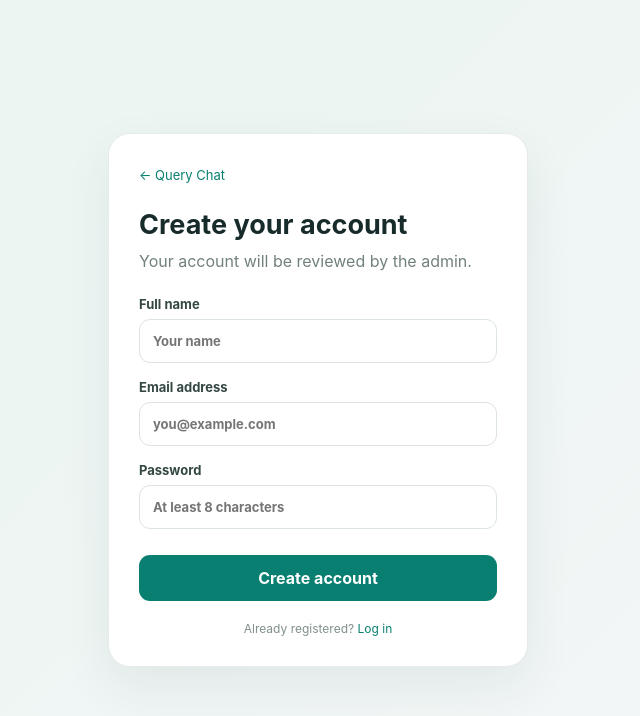
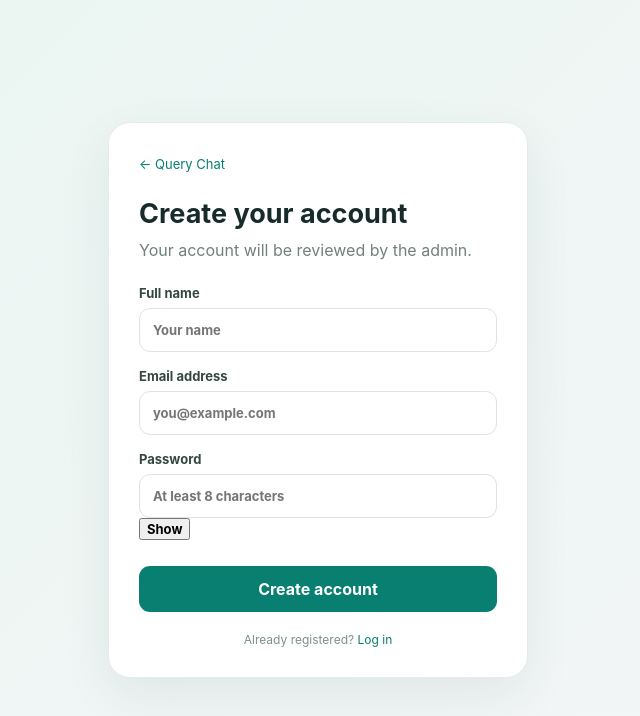
Before and after one commit to bhupendra272003/query-chat, a website: page public/register.html in a window 1280 px wide. Shown: the whole page, without its empty margins (322-962 px from the left). Drawn offline with Linux system fonts and the light colour scheme.

Commit message:
Add password visibility toggle and interactive UI polish

```diff
--- a/public/register.html
+++ b/public/register.html
@@ -1 +1 @@
-<!doctype html><html lang="en"><head><meta charset="utf-8"><meta name="viewport" content="width=device-width,initial-scale=1"><title>Create account · Query Chat</title><link rel="stylesheet" href="/style.css"></head><body class="auth-page"><main class="auth-card"><a class="back" href="/">← Query Chat</a><h1>Create your account</h1><p class="muted">Your account will be reviewed by the admin.</p><form id="register-form"><label>Full name<input name="name" required minlength="2" maxlength="80" placeholder="Your name"></label><label>Email address<input name="email" type="email" required placeholder="you@example.com"></label><label>Password<input name="password" type="password" required minlength="8" placeholder="At least 8 characters"></label><div id="error" class="alert" hidden></div><button class="btn primary full">Create account</button></form><p class="tiny">Already registered? <a href="/login">Log in</a></p></main><script src="/auth.js"></script></body></html>
+<!doctype html><html lang="en"><head><meta charset="utf-8"><meta name="viewport" content="width=device-width,initial-scale=1"><title>Create account · Query Chat</title><link rel="stylesheet" href="/style.css"></head><body class="auth-page"><main class="auth-card"><a class="back" href="/">← Query Chat</a><h1>Create your account</h1><p class="muted">Your account will be reviewed by the admin.</p><form id="register-form"><label>Full name<input name="name" required minlength="2" maxlength="80" placeholder="Your name"></label><label>Email address<input name="email" type="email" required placeholder="you@example.com"></label><label>Password<div class="password-wrap"><input id="register-password" name="password" type="password" required minlength="8" placeholder="At least 8 characters"><button class="password-toggle" type="button" data-password-toggle="register-password" aria-label="Show password" aria-pressed="false">Show</button></div></label><div id="error" class="alert" hidden></div><button class="btn primary full">Create account</button></form><p class="tiny">Already registered? <a href="/login">Log in</a></p></main><script src="/auth.js"></script></body></html>
```
